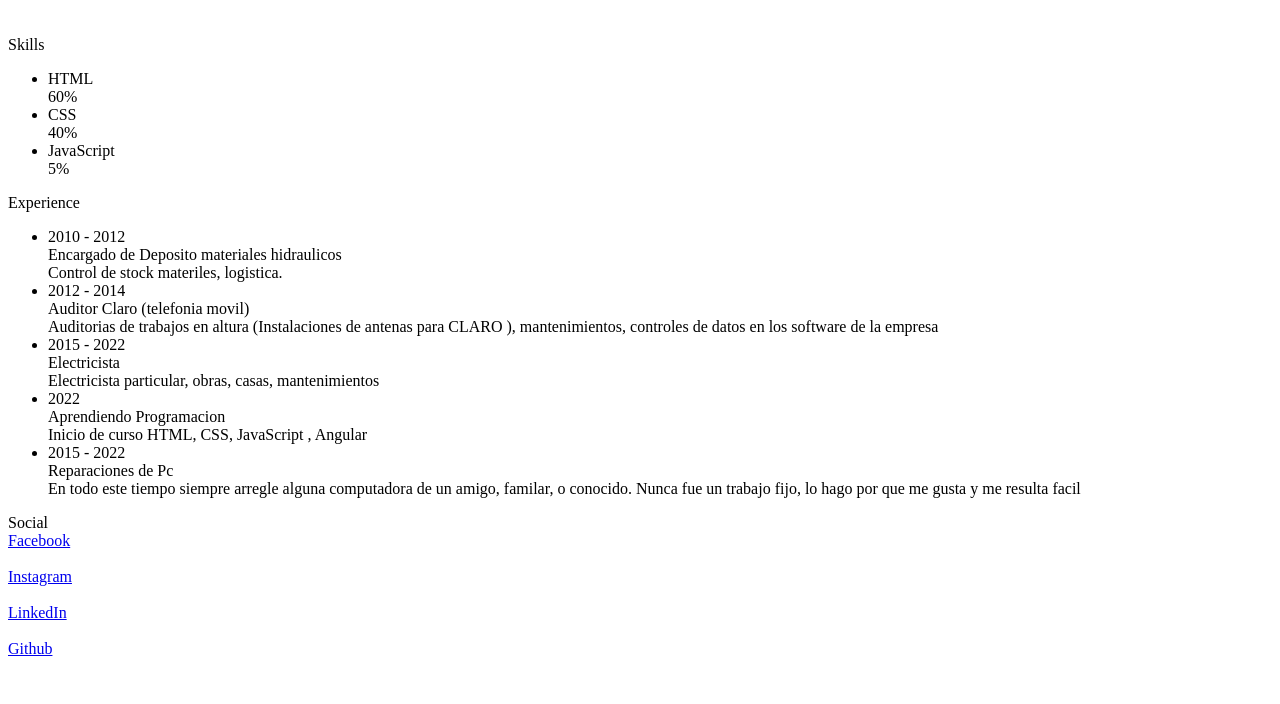
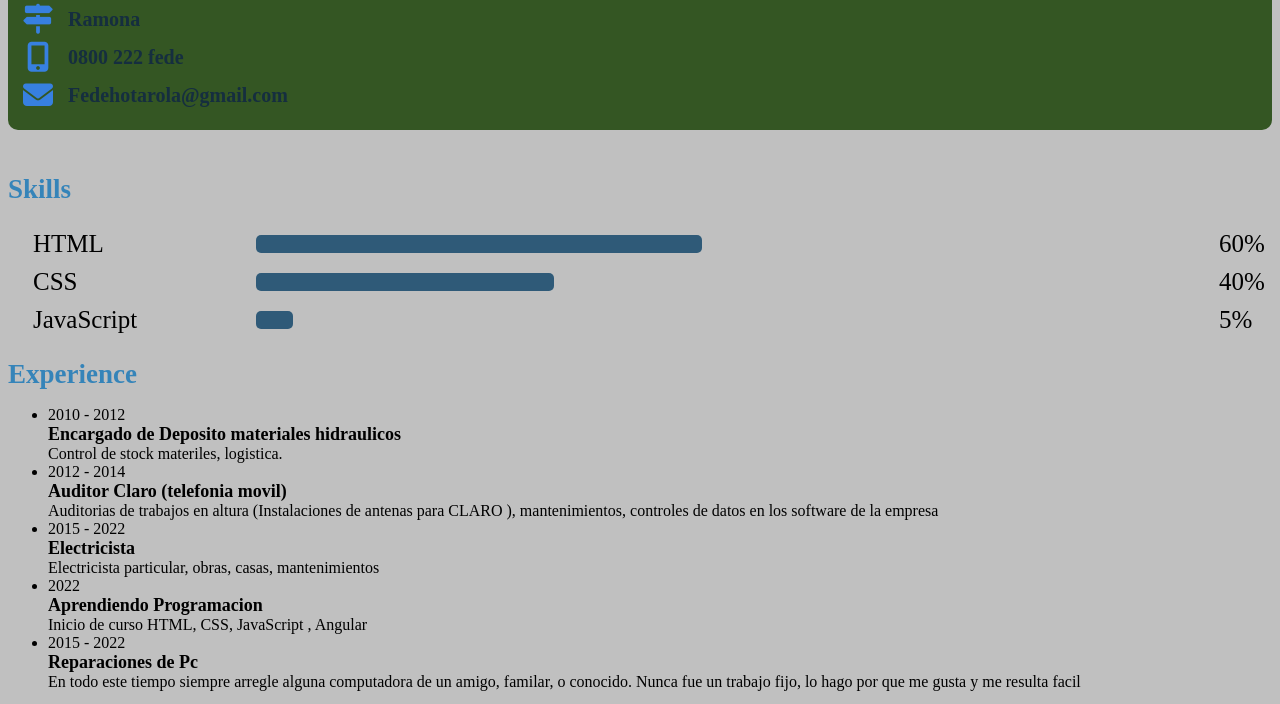
Before and after one commit to MartyBackFly/Testeoss, a plain HTML site: page index.html in a window 1280 px wide. Shown: the part 238-942 px from the top of the page. Before the commit the page ends 904 px from the top, so only its background shows below. Drawn offline with Linux system fonts and the light colour scheme.

Commit message:
curriculom casilisto

```diff
--- a/index.html
+++ b/index.html
@@ -1,15 +1,15 @@
 <!DOCTYPE html>
-<html>
+<html lang="eng">
     <head>
+        <meta charset="UTF-8">
+        <meta name="viewport" content="width=device-width, initial-scale=1.0">
+        <meta http-equiv="X-UA-Compatible" content="ie=edge">
         <title>My pequeño CV</title>
-       <!--  <script src="https://kit.fontawesome.com/b99e675b6e.js"></script>
-        <link href="styles/style.css" rel="stylesheet" type="text/css"> -->
-        <LINK REL=StyleSheet HREF="estilo.css" TYPE="text/css" MEDIA=screen>
-            <LINK REL=StyleSheet HREF="color-8b.css" TYPE="text/css" TITLE="estilo de color 8-bit" MEDIA="screen, print">
-            <LINK REL="Alternate StyleSheet" HREF="color-24b.css" TYPE="text/css" TITLE="estilo de color 24-bit" MEDIA="screen, print">
-            <LINK REL=StyleSheet HREF="aural.css" TYPE="text/css" MEDIA=screen>
-        <link rel="stylesheet" src="style.css">
-        @import (“style.css”);
+        <script src="https://kit.fontawesome.com/b99e675b6e.js"></script>
+
+        <!-- <link href="styles/style.css" rel="stylesheet" type="text/css"> -->
+        <link rel="stylesheet" href="style.css">
+
     </head>
     <body>
         <!--Intro-->
@@ -23,7 +23,7 @@
         <div class="contactinfo">
             <div class="icondata">
             <div class="icon">
-                <div class="fas fa-map-signs"></div>
+                <div class="fas fa-map-signs"></div><!--  -->
             </div>
             <div class="data">
                 Ramona
--- a/style.css
+++ b/style.css
@@ -15,7 +15,7 @@
     }
 
 body{
-    font-family:"times new roman", aerian ;
+    font-family:"times new roman", Arial;
     padding-top:3px;
     background-color:#C0C0C0;
 
```
Also changed, not shown: 1 other file.
